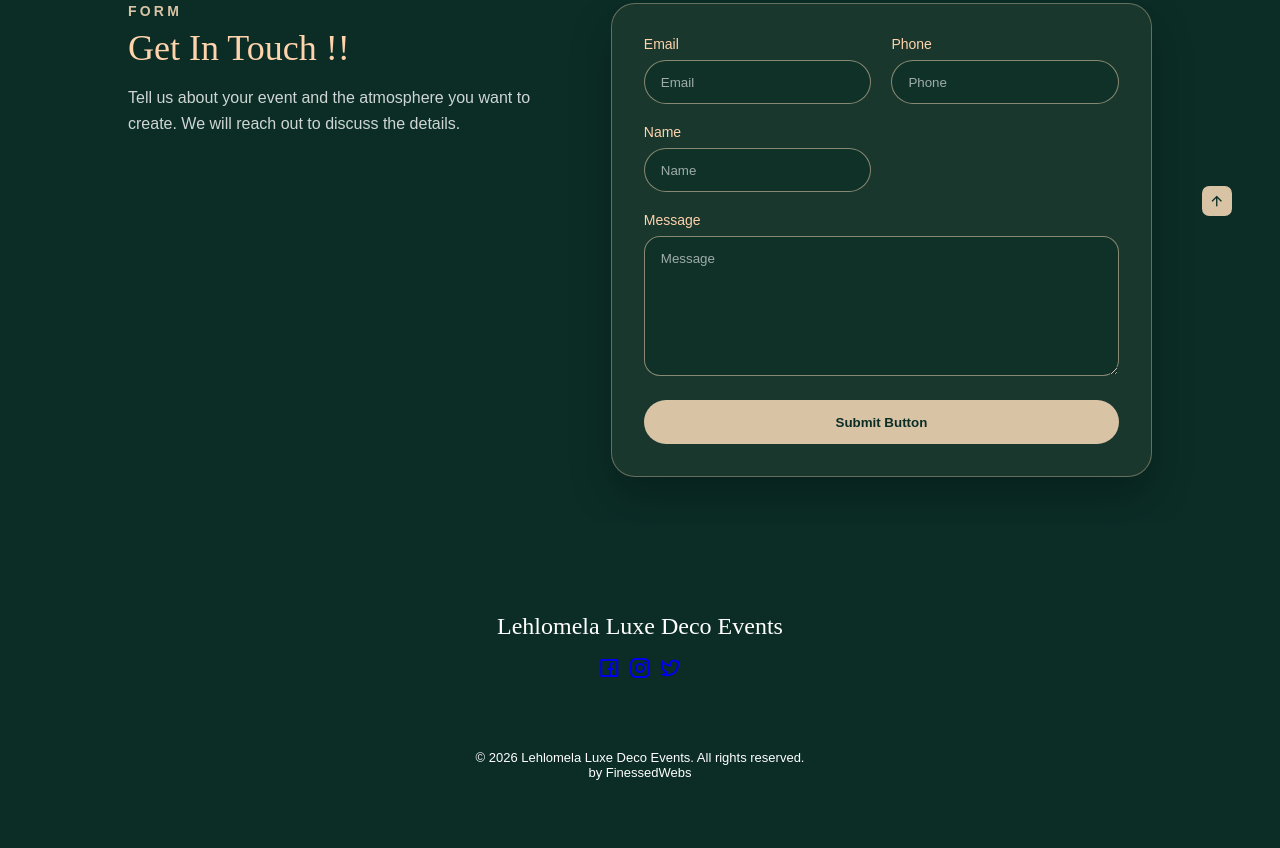
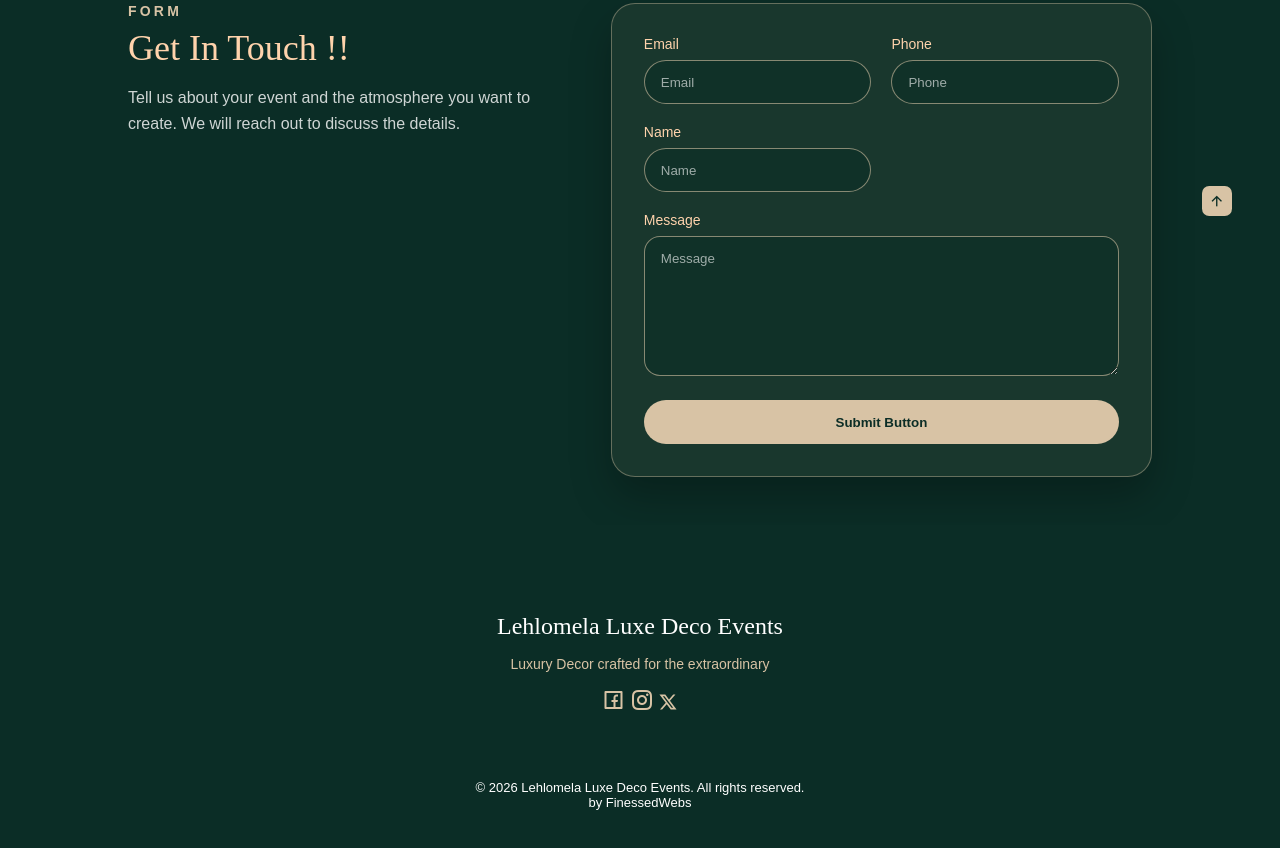
Before and after one commit to FinessedWebs/lehlomelas-luxe-decor-events, a plain HTML site: page contact.html in a window 1280 px wide. Shown: the part 984-1832 px from the top of the page. Drawn offline with nearby package versions, Linux system fonts and the light colour scheme.

Commit message:
Website Is done. Just needs Graphics

```diff
--- a/contact.html
+++ b/contact.html
@@ -9,7 +9,7 @@
 
     <!--========================== REMIXICON ===============================-->
     <link href="https://cdn.jsdelivr.net/npm/remixicon@2.5.0/fonts/remixicon.css" rel="stylesheet">
-
+<link href="https://cdn.jsdelivr.net/npm/remixicon@4.9.1/icons/Logos/twitter-x-line.svg">
     <!--========================== STYLES ===============================-->
     <link rel="stylesheet" href="css/home.css">
     <link rel="stylesheet" href="css/contact.css">
@@ -145,6 +145,7 @@
     <footer class="footer">
         <div class="footer__container container">
             <a href="home.html" class="footer__logo">Lehlomela Luxe Deco Events</a>
+            <p class="footer__slogan">Luxury Decor crafted for the extraordinary</p>
 
             <ul class="footer__social">
                 <li>
@@ -155,7 +156,7 @@
                         <i class="ri-instagram-line"></i>
                     </a>
                     <a href="https://www.twitter.com/lehlomelaluxedecoevents" target="_blank" class="footer__social-link">
-                        <i class="ri-twitter-line"></i>
+                        <img src="images/twitter-x-line.svg" alt="twitter x line icon" class="twitter-x-icon">
                     </a>
                 </li>
             </ul>
--- a/css/home.css
+++ b/css/home.css
@@ -495,6 +495,12 @@ transition: rotate(-15deg);
     margin-bottom: 1rem;
 }
 
+.footer__slogan{
+    margin: 0 0 1rem;
+    color: #D8C3A5;
+    font-size: var(--small-font-size);
+}
+
 .footer__social{
     display: flex;
     justify-content: center;
@@ -502,8 +508,19 @@ transition: rotate(-15deg);
 }
 
 .footer__social-link{
+    display: inline-flex;
+    align-items: center;
+    justify-content: center;
     font-size: 1.25rem;
+    line-height: 1;
+    color: #D8C3A5;
     transition: color .4s;
+}
+
+.twitter-x-icon{
+    width: 1.25rem;
+    height: 1.25rem;
+    display: block;
 }
 
 .footer__social-link:hover{
```
Also changed, not shown: home.html (+3 -2 lines), index.html (+2 -2 lines), services.html (+2 -1 lines), css/contact.css (line endings or trailing spaces), css/services.css (line endings or trailing spaces), css/style.css (line endings or trailing spaces), images/twitter-x-line.svg (added).
